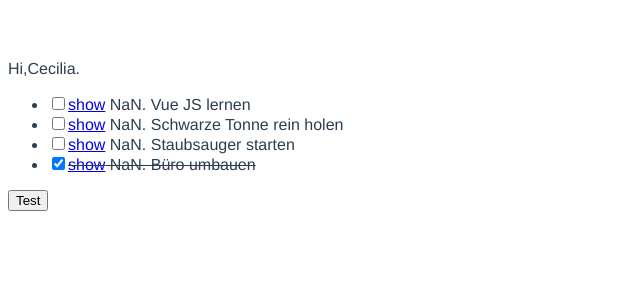
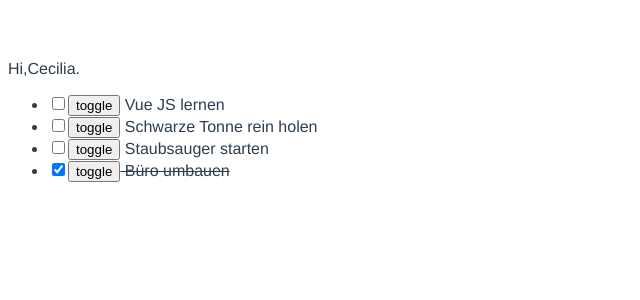
Before and after one commit to GagaSissi/just-practice-vue, a Vue app: page / in a window 1280 px wide. Shown: the top 300 px of the page, without its empty margins (0-640 px from the left). Built offline with nearby package versions, Linux system fonts and the light colour scheme.

Commit message:
Data binding/ Toggle Button

```diff
--- a/src/App.vue
+++ b/src/App.vue
@@ -2,7 +2,6 @@
   <div>
     Hi,{{ name_first }}.
     <TodoList />
-    <button @click="test">Test</button>
   </div>
 </template>
 
--- a/src/components/TodoList.vue
+++ b/src/components/TodoList.vue
@@ -1,6 +1,11 @@
 <template>
   <ul>
-    <TodoListItems v-for="todo in todos" :key="todo.id" :item="todo" />
+    <TodoListItems
+      v-for="todo in todos"
+      :key="todo.id"
+      :item="todo"
+      @toggle="toggleListItem"
+    />
   </ul>
 </template>
 
@@ -19,6 +24,11 @@ export default {
   components: {
     TodoListItems,
   },
+  methods: {
+    toggleListItem(el) {
+      el.finished = !el.finished;
+    },
+  },
 };
 </script>
 
--- a/src/components/TodoListItems.vue
+++ b/src/components/TodoListItems.vue
@@ -1,7 +1,8 @@
 <template>
   <li :class="{ finishedTask: item.finished }">
     <input type="checkbox" :checked="item.finished" />
-    <a href="'?id='+item.id">show</a> {{ ++index }}. {{ item.name }}
+    <button @click="toggleItem">toggle</button>
+    {{ item.name }}
   </li>
 </template>
 
@@ -9,5 +10,10 @@
 export default {
   name: "TodoListItems",
   props: ["item"],
+  methods: {
+    toggleItem() {
+      this.$emit("toggle", this.item);
+    },
+  },
 };
 </script>
```
